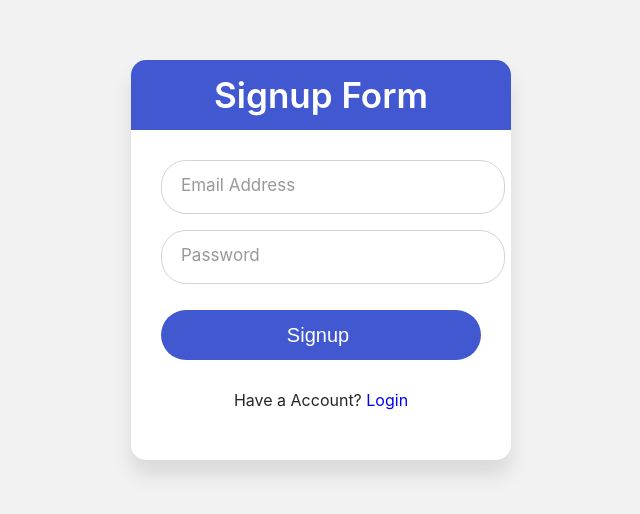
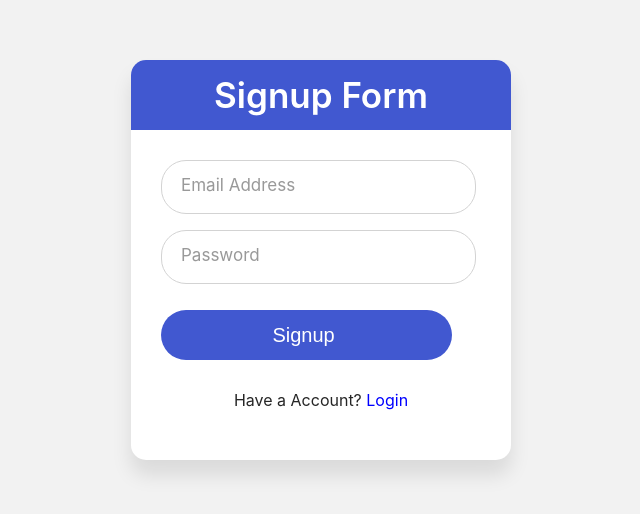
Before and after one commit to girinathselvendran/live-code, a React (Create React App) app: page / in a window 1280 px wide. Shown: the part 140-654 px from the top of the page, without its empty margins (319-959 px from the left). Built offline with nearby package versions, Linux system fonts and the light colour scheme.

Commit message:
Update auth.css

```diff
--- a/src/components/auth/auth.css
+++ b/src/components/auth/auth.css
@@ -38,7 +38,7 @@
 }
 .wrapper form .field input {
   height: 100%;
-  width: 100%;
+  width: 91%;
   outline: none;
   font-size: 17px;
   padding-left: 20px;
```
